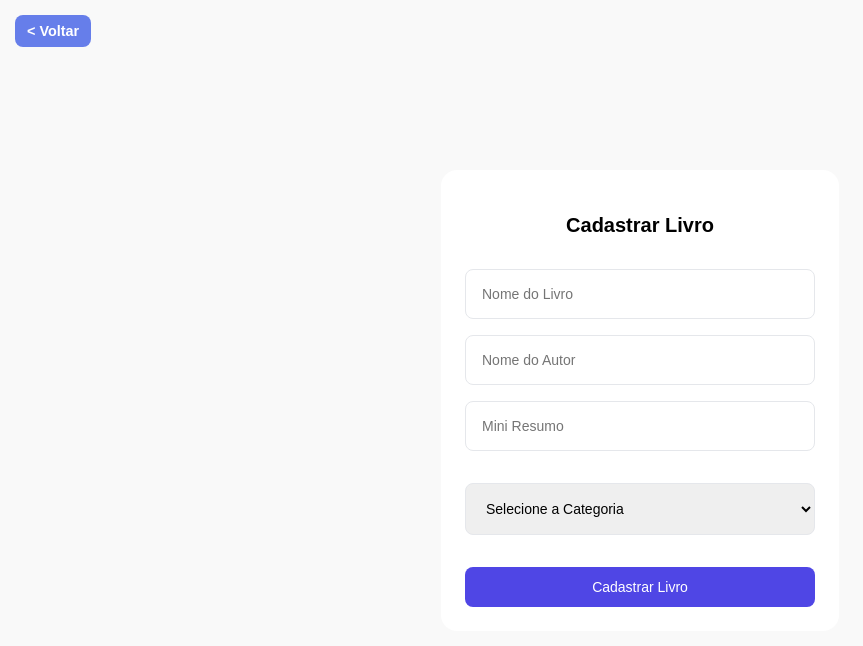
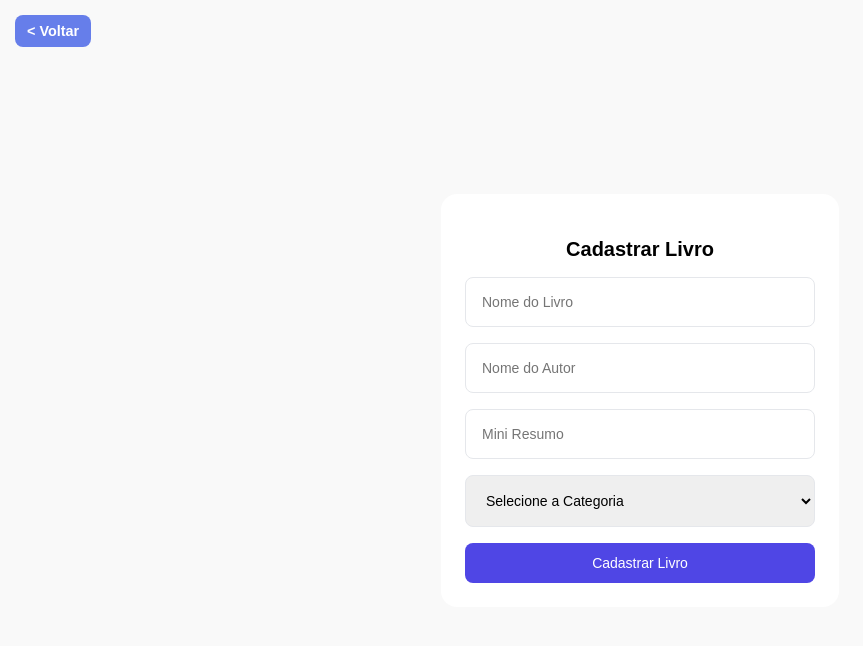
Before and after one commit to mcarolfll/Webpass, a plain HTML site: page src/assets/views/cadastrar.html in a window 1280 px wide. Shown: the whole page, without its empty margins (0-863 px from the left). Drawn offline with Linux system fonts and the light colour scheme.

Commit message:
Update cadastro.css

```diff
--- a/src/assets/css/cadastro.css
+++ b/src/assets/css/cadastro.css
@@ -19,7 +19,6 @@ border-radius: 1rem;
 display: flex;
 flex-direction: column;
 align-items: center;
-gap: 1rem;
 }
 
 .input input, select {
```
